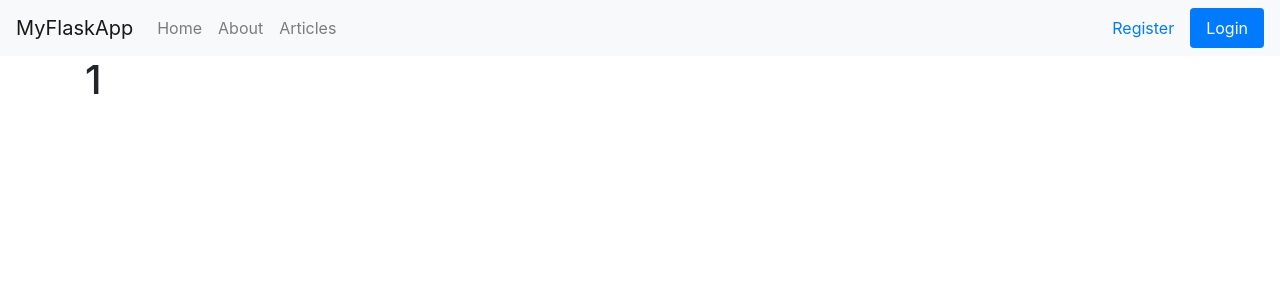
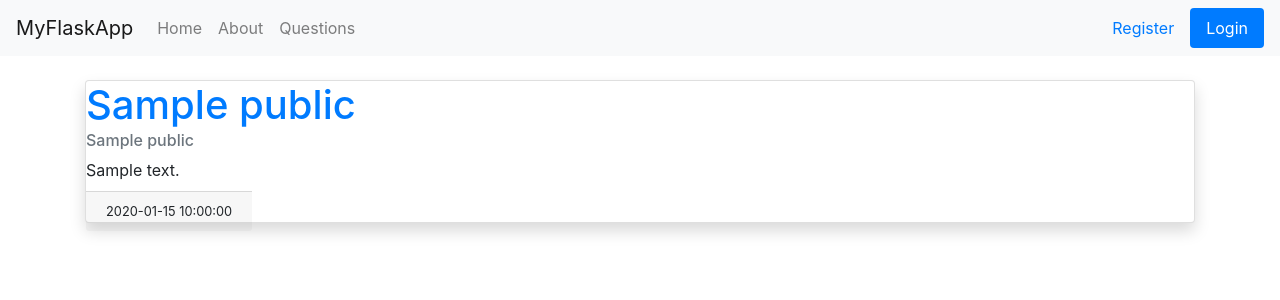
Before and after one commit to andre-frc/TrabalhoEngSoft, a Flask app: page /question/1/ in a window 1280 px wide. Shown: the top 300 px of the page. Run offline with Flask 2, Linux system fonts and the light colour scheme; a database or web service that is not in the repository returns one stand-in record (values such as "Sample title"); some libraries are stand-ins or nearby versions.

Commit message:
Added questions page and question

```diff
--- a/app.py
+++ b/app.py
@@ -23,13 +23,36 @@ def about():
 
 #Questions Page
 @app.route('/questions')
-def articles():
-    return render_template('questions.html', articles = Null)
+def questions():
+
+    cur = conn.cursor(cursor_factory=psycopg2.extras.DictCursor)
+
+    cur.execute("SELECT id, title FROM public.question LIMIT 20")
+
+    questions = cur.fetchall()
+    print (questions)
+
+    conn.commit()
+
+    cur.close()
+
+    return render_template('questions.html', questions = questions)
 
 # Single Question View
 @app.route('/question/<string:id>/')
-def article(id):
-    return render_template('question.html', id=id)
+def question(id):
+
+    cur = conn.cursor(cursor_factory=psycopg2.extras.DictCursor)
+
+    cur.execute("SELECT q.id, q.title, q.description, q.\"createdAt\", u.name FROM public.question q JOIN public.user u ON q.user_id = u.id WHERE q.id = %s", (id))
+
+    quest = cur.fetchone()
+
+    conn.commit()
+
+    cur.close()
+
+    return render_template('question.html', question=quest)
 
 # Class Register Form
 class RegisterForm(Form):
--- a/templates/includes/_navbar.html
+++ b/templates/includes/_navbar.html
@@ -12,7 +12,7 @@
         <a class="nav-link" href="/about">About</a>
       </li>
       <li class="nav-item">
-        <a class="nav-link" href="/articles">Articles</a>
+        <a class="nav-link" href="/questions">Questions</a>
       </li>
     </ul>
 
--- a/templates/question.html
+++ b/templates/question.html
@@ -1,5 +1,13 @@
 {% extends 'layout.html' %}
 
 {% block body %}
-  <h1>{{id}}</h1>
+  <br>
+  <div class="card shadow">
+    <div class="card-block">
+      <h1><a class="card-title" href="#">{{ question.title }}</a></h1>
+      <h6 class="card-subtitle mb-2 text-muted">{{ question.name }}</h6>
+      <p class="card-text"> {{ question.description }} </p>
+      <small class="card-footer"> {{ question.createdAt }} </small>
+    </div>
+  </div>
 {% endblock %}
--- a/templates/questions.html
+++ b/templates/questions.html
@@ -1,10 +1,10 @@
 {% extends 'layout.html' %}
 
 {% block body %}
-  <h1>Articles</h1>
+  <h1>Questions</h1>
   <ul class="list-group">
-  {% for article in articles %}
-    <li class="list-group-item"><a href="article/{{article.id}}">{{article.title}}</a></li>
+  {% for question in questions %}
+    <li class="list-group-item"><a href="question/{{question.id}}/">{{question.title}}</a></li>
   {% endfor %}
   </ul>
 {% endblock %}
```
Also changed, not shown: 1 other file.
